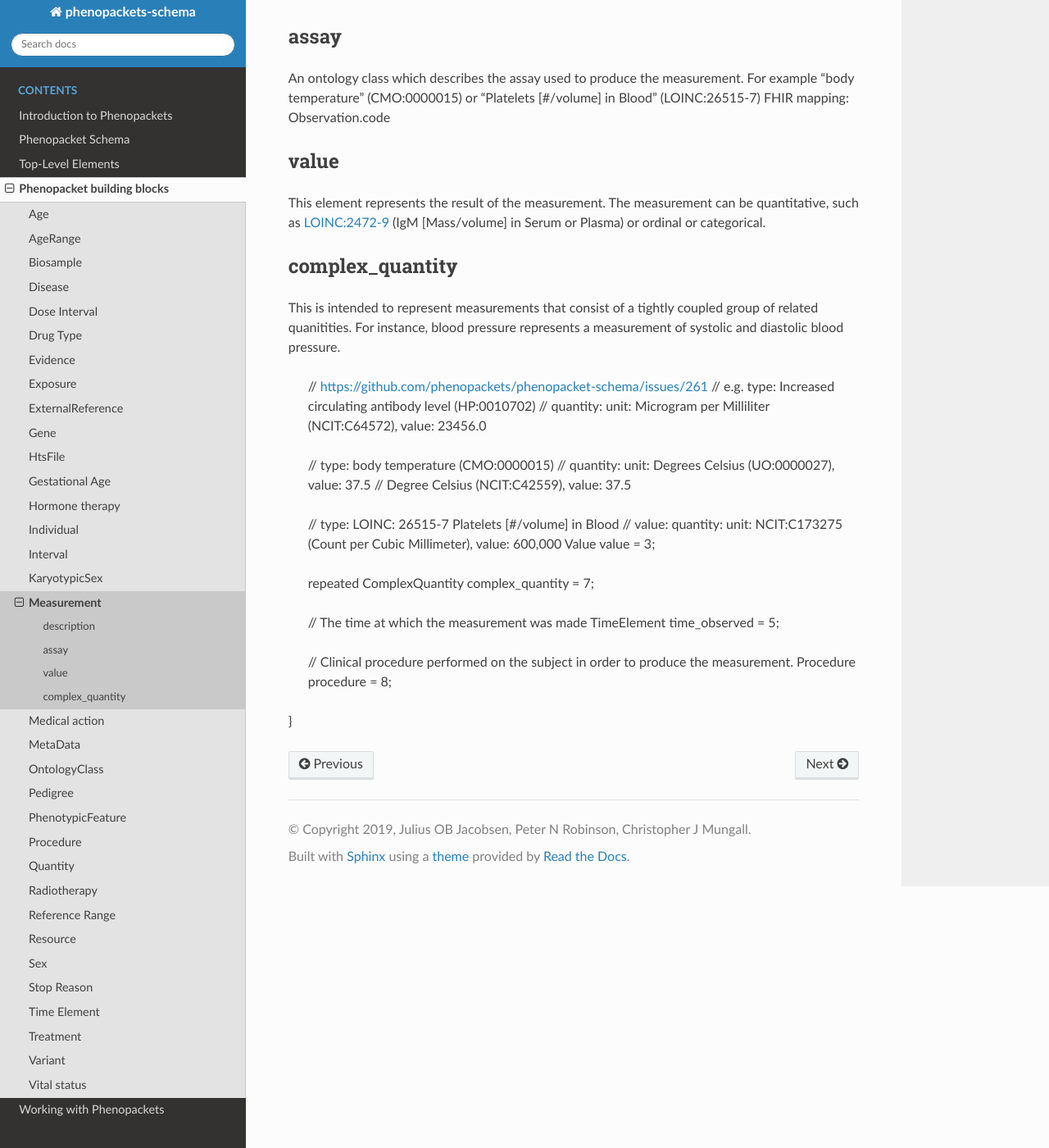
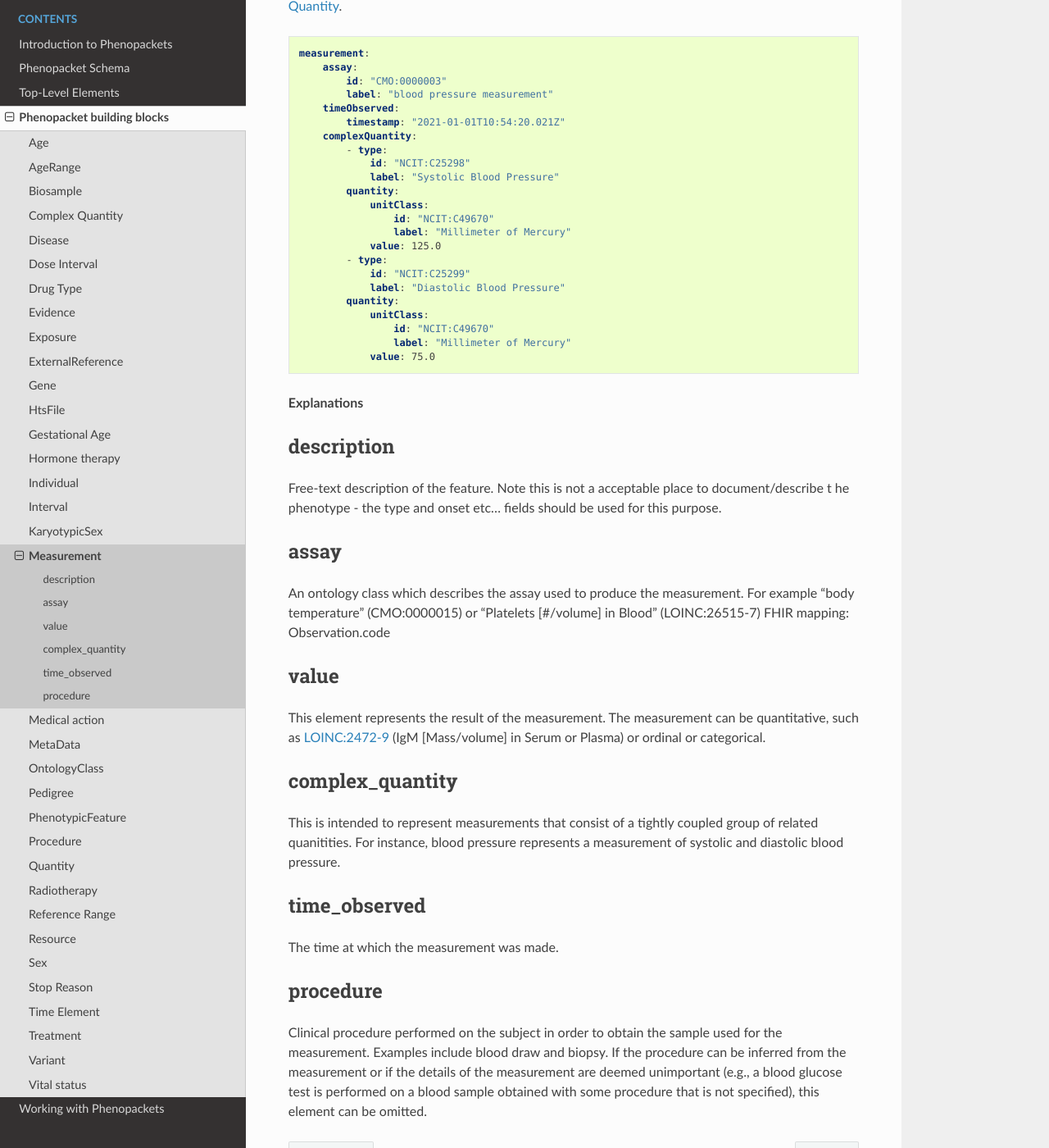
Before and after one commit to phenopackets/phenopacket-schema, a Sphinx documentation site: the page built from docs/measurement.rst, in a window 1280 px wide and 1400 px high, scrolled down 1752 px. Shown: the whole window at 82% size. Built offline with Sphinx 7.4.7 and the Read the Docs theme 2.0.0, drawn with Linux system fonts in a browser that asks for light colours; some of the changed text lies outside the part shown.

Commit message:
documentation for measurement

```diff
--- a/docs/building-blocks.rst
+++ b/docs/building-blocks.rst
@@ -18,6 +18,7 @@ building blocks.
 
    age
    biosample
+   complex-quantity
    disease
    dose-interval
    drug-type
--- a/docs/measurement.rst
+++ b/docs/measurement.rst
@@ -44,6 +44,7 @@ quantitative, ordinal (e.g., absent/present), or categorical measurements.
      - optional
      - Clinical procdure performed to acquire the sample used for the measurement
 
+**Examples**
 
 The following example shows measurement of platelet count. The result is abnormally low, but in
 general this element can be used to represent normal or abnormal measurements.
@@ -95,6 +96,37 @@ that is reached on the basis of the test.
 Categorical measurements, in which the outcome of the measurement is represented by one of two or more
 options that are not ordered, are represented in an analogous fashion.
 
+The following example presents a blood pressure measurement. The measurement of blood pressure
+consists of two measurements (systolic and diastolic), that are represented as a :ref:`rstcomplexquantity`.
+
+
+.. code-block:: yaml
+
+    measurement:
+        assay:
+            id: "CMO:0000003"
+            label: "blood pressure measurement"
+        timeObserved:
+            timestamp: "2021-01-01T10:54:20.021Z"
+        complexQuantity:
+            - type:
+                id: "NCIT:C25298"
+                label: "Systolic Blood Pressure"
+            quantity:
+                unitClass:
+                    id: "NCIT:C49670"
+                    label: "Millimeter of Mercury"
+                value: 125.0
+            - type:
+                id: "NCIT:C25299"
+                label: "Diastolic Blood Pressure"
+            quantity:
+                unitClass:
+                    id: "NCIT:C49670"
+                    label: "Millimeter of Mercury"
+                value: 75.0
+
+**Explanations**
 
 
 description
@@ -124,23 +156,14 @@ complex_quantity
 This is intended to represent measurements that consist of a tightly coupled group of related quanitities.
 For instance, blood pressure represents a measurement of systolic and diastolic blood pressure.
 
-    // https://github.com/phenopackets/phenopacket-schema/issues/261
-    // e.g. type: Increased circulating antibody level (HP:0010702)
-    //      quantity: unit: Microgram per Milliliter (NCIT:C64572), value: 23456.0
 
-    //      type:  body temperature (CMO:0000015)
-    //      quantity: unit: Degrees Celsius (UO:0000027), value: 37.5
-    //                      Degree Celsius (NCIT:C42559), value: 37.5
+time_observed
+~~~~~~~~~~~~~
+The time at which the measurement was made.
 
-    //      type:  LOINC: 26515-7 Platelets [#/volume] in Blood
-    //      value: quantity: unit: NCIT:C173275 (Count per Cubic Millimeter), value: 600,000
-    Value value = 3;
-
-    repeated ComplexQuantity complex_quantity = 7;
-
-    // The time at which the measurement was made
-    TimeElement time_observed = 5;
-
-    // Clinical procedure performed on the subject in order to produce the measurement.
-    Procedure procedure = 8;
-}
+procedure
+~~~~~~~~~
+Clinical procedure performed on the subject in order to obtain the sample used for the measurement.
+Examples include blood draw and biopsy. If the procedure can be inferred from the measurement or if the
+details of the measurement are deemed unimportant (e.g., a blood glucose test is performed on a blood sample
+obtained with some procedure that is not specified), this element can be omitted.
```
Also changed, not shown: docs/complex-quantity.rst (added, +37 -0 lines), 2 other files.
